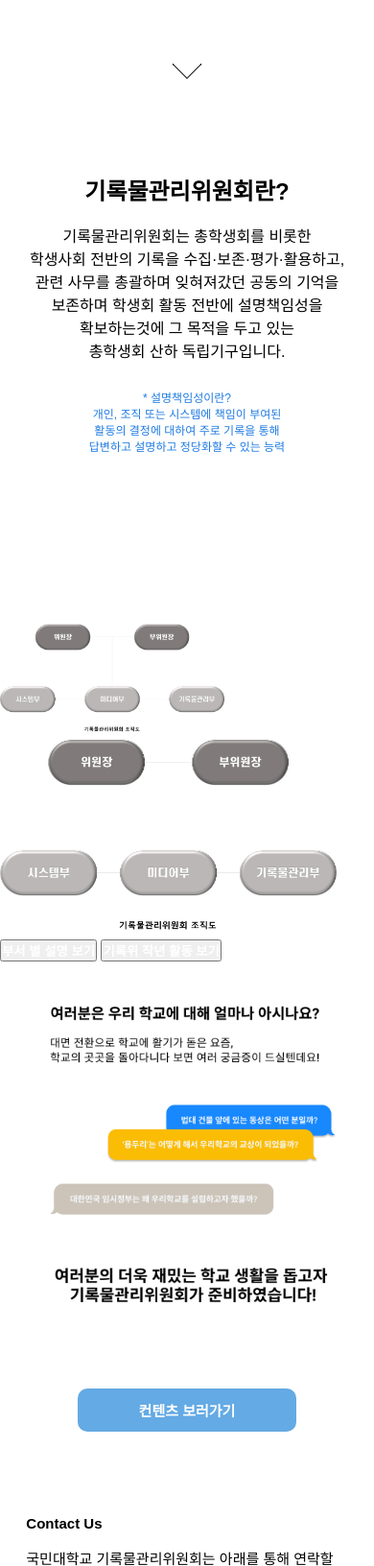
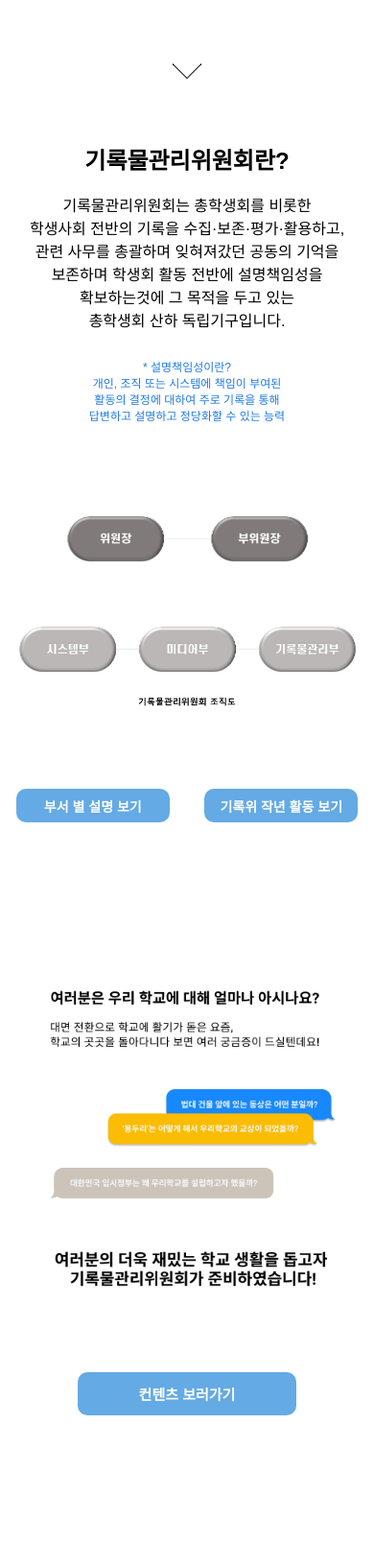
Before and after one commit to kmuarchives/kmuarchives.github.io, a PHP site: page /index.html in a window 390 px wide. Shown: the part 700-2332 px from the top of the page at 96% size. Run offline with PHP 8.4, Linux system fonts and the light colour scheme.

Commit message:
Add files via upload

```diff
--- a/style_index.css
+++ b/style_index.css
@@ -106,7 +106,8 @@
     font-size:21px;
     text-align:center;
     background:#ffffff;
-    padding : 180px 0;
+    margin-top: 10rem;
+    margin-bottom: 6rem;
 }
 
 
@@ -136,7 +137,56 @@
 }
 
 
-  .content_btn {
+.chart{
+    width: auto;
+    margin-top:auto;
+    margin-top: 8rem;
+    margin-bottom: 10rem;
+}
+
+
+#chart_large{
+    margin-left: auto;
+    margin-right: auto;
+    display: block;
+}
+
+.btns{
+    margin: auto;
+    margin-bottom: 5rem;
+    text-align: center;
+}
+
+.btn_department{
+    background: #64aae4;
+    width: 350px;
+    height: 55px;
+    margin: 2rem;
+    margin-right: 3rem;
+    font-size: 19px;
+    text-align: center;
+    border-radius: 10px;
+    border: none;
+}
+
+.btn_active{
+    background: #64aae4;
+    display:inline-block;
+    width: 350px;
+    height: 55px;
+    margin: 2rem;
+    margin-left: 3rem;
+    font-size: 19px;
+    text-align: center;
+    border-radius: 10px;
+    border: none;
+}
+
+.btn_active:hover {
+    background: #005eab;
+  }
+
+.content_btn {
     background: #64aae4;
     display: block;
     position: relative;
@@ -145,14 +195,17 @@
     height: 65px;
     margin: auto;
     font-size: 21px;
-    text-align: center;
     border-radius: 10px;
     border: none;
   }
 
-  .content_btn > a{color: white;}
+.btn_department:hover {
+    background: #005eab;
+  }
 
-  .content_btn:hover {
+.content_btn > a{color: white;}
+
+.content_btn:hover {
     background: #005eab;
   }
 
@@ -290,7 +343,7 @@
     }
 
     .anchor_div.div1{
-        height: 700px;
+        height: auto;
     }
 
     .div2 {
@@ -300,7 +353,7 @@
         padding-right: 20px;
         padding-left: 20px;
         font-size: 16px;
-        height: 650px;
+        height: auto;
     }
 
     .anchor_div.div3{
@@ -335,6 +388,11 @@
     .header2 {
         font-size: 30px;
     }
+
+    .chart{
+        width: auto;
+        margin-bottom: 10rem;
+    }
 }
 
 
@@ -364,6 +422,11 @@
     }
 
     .quick_pos__toggleBtn{
+        display: none;
+    }
+
+
+    #chart_small{
         display: none;
     }
 
@@ -398,5 +461,44 @@
         transform:translate(-50%);
     }
 
+    #chart_large{
+        display: none;
+    }
+
+    #chart_small{
+        display: block;
+        margin-left: auto;
+        margin-right: auto;
+    }
+
+    .chart{
+        margin: 0;
+    }
+
+    .btns{
+        text-align: center;
+        margin-top: 5rem;
+        margin-bottom: 8rem;
+    }
+
+    .btn_department{
+        width: 160px;
+        height: 35px;
+        font-size: 14px;
+        margin: auto;
+        margin-right: 1rem;
+    }
+
+    .btn_active{
+        width: 160px;
+        height: 35px;
+        font-size: 14px;
+        margin: auto;
+        margin-left: 1rem;
+    }
+
+    .div3{
+        margin-bottom: 3rem;
+    }
 
 }
```
